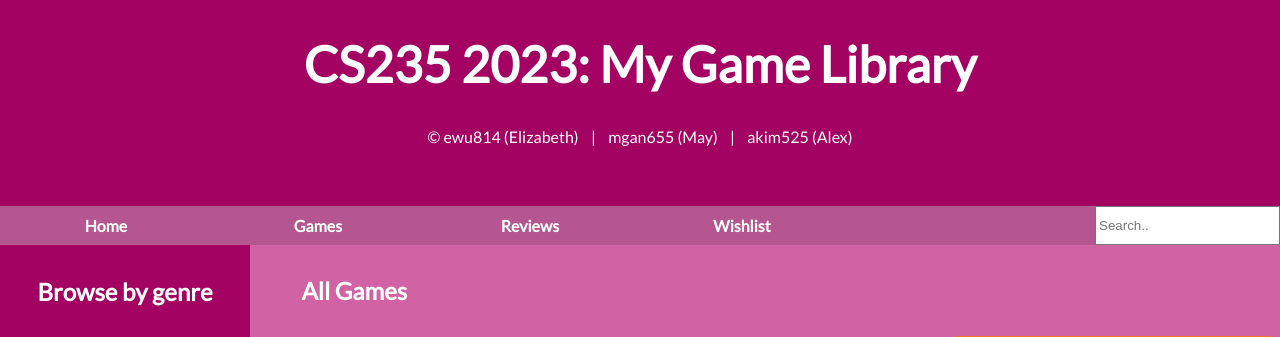
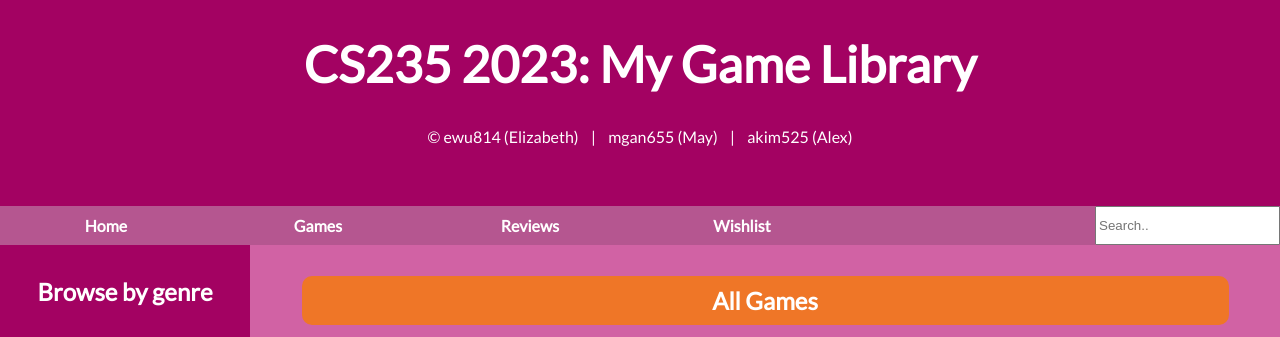
Before and after one commit to dis-may/game-library, a Flask app: page /games in a window 1280 px wide. Shown: the top 337 px of the page. Run offline with Flask 3, Linux system fonts and the light colour scheme; some libraries are stand-ins or nearby versions; some web fonts are replaced.

Commit message:
heading css

```diff
--- a/games/static/css/main.css
+++ b/games/static/css/main.css
@@ -151,10 +151,15 @@ footer {
 
 .main-body h2 {
     display: block;
-    margin-left: 5%;
-    margin-top: 3%;
-    margin-bottom: 3%;
+    margin: 3% auto;
     font-size: 1.5em;
+    overflow: hidden;
+    text-align: center;
+    background-color: #ef7627;
+    border-radius: 10px;
+    width: 90%;
+    padding-top: 10px;
+    padding-bottom: 10px;
 }
 
 .games_container {
```
